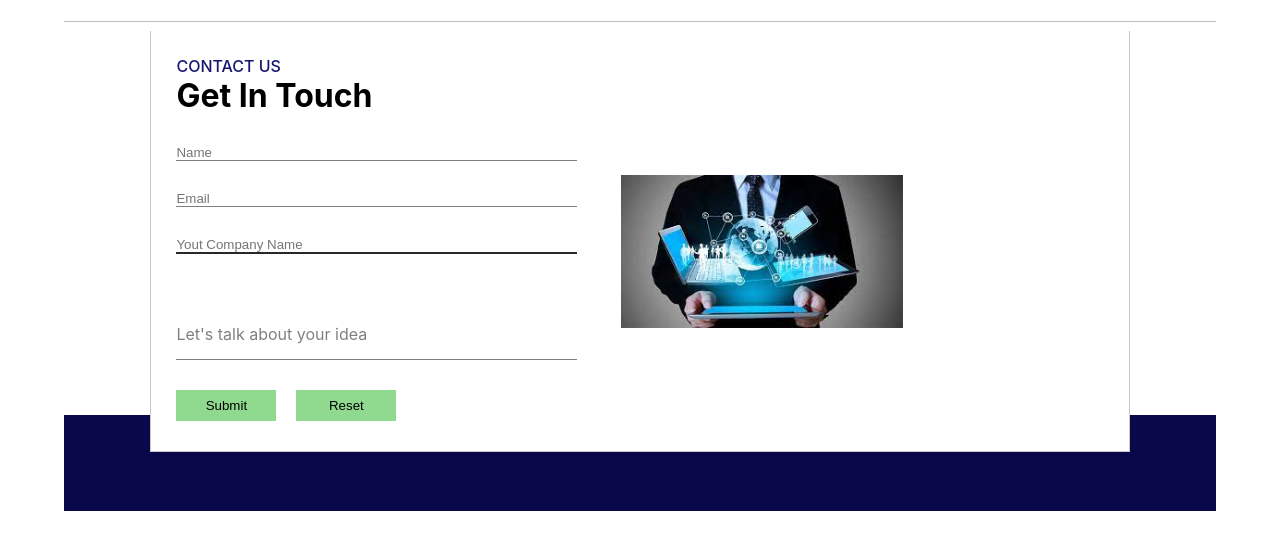
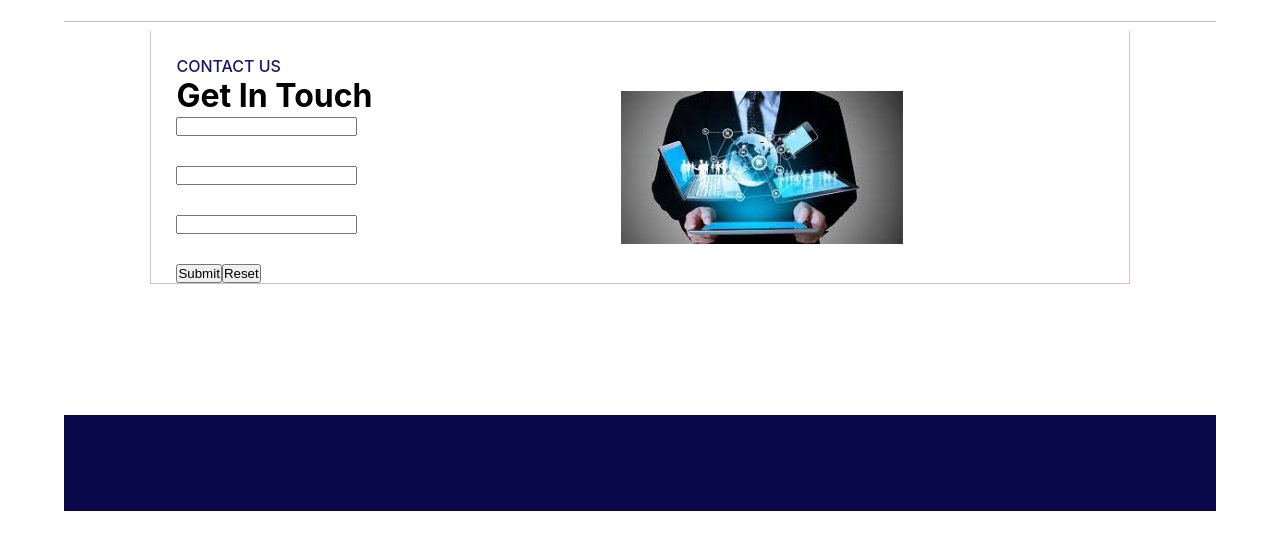
Before and after one commit to Sgalstyan06/form_submit_with_full_validation, a React (Create React App) app: page / in a window 1280 px wide. Shown: the top 550 px of the page. Built offline with nearby package versions, Linux system fonts and the light colour scheme.

Commit message:
change form by hook useForm with full validation

```diff
--- a/package.json
+++ b/package.json
@@ -8,6 +8,7 @@
     "@testing-library/user-event": "^13.5.0",
     "react": "^18.1.0",
     "react-dom": "^18.1.0",
+    "react-hook-form": "^7.31.3",
     "react-scripts": "5.0.1",
     "web-vitals": "^2.1.4"
   },
--- a/src/components/form.js
+++ b/src/components/form.js
@@ -6,98 +6,87 @@ import {
   isValidEmail,
   isValidURL,
 } from "../validation/validation";
+import { useForm } from "react-hook-form";
 
 export default function Form({ onAdd }) {
-  const [name, setName] = useState("");
-  const [email, setEmail] = useState("");
-  const [url, setUrl] = useState("");
   const [listItem, setListItem] = useState(
     getStore() && getStore().length > 0 ? getStore() : []
   );
 
+  const {
+    register,
+    formState: { errors },
+    handleSubmit,
+    reset,
+  } = useForm();
+
   useEffect(() => {
     if (listItem && listItem.length > 0) {
+      console.log("test onAdd");
       setStore(listItem);
     }
     onAdd(listItem);
     // console.log("listItem", listItem);
   }, [listItem]);
 
+  const onSubmit = (data) => {
+    console.log(data);
+    setListItem([...listItem, data]);
+
+    reset();
+  };
   return (
     <div>
-      <form
-        onSubmit={(e) => {
-          e.preventDefault();
-          console.log("name", isValidName(name));
-          console.log("email", isValidEmail(email));
-          console.log("url", isValidURL(url));
-          if (isValidName(name) !== false && isValidEmail(email) !== null) {
-            if (url === "") {
-              setListItem([
-                ...listItem,
-                { name, email, url: url ? url : "no url" },
-              ]);
-              setName("");
-              setEmail("");
-              setUrl("");
-            } else if (isValidURL(url) !== false) {
-              setListItem([
-                ...listItem,
-                { name, email, url: url ? url : "no url" },
-              ]);
-              setName("");
-              setEmail("");
-              setUrl("");
-            }
-          }
-          console.log("listItem", listItem);
-        }}
-      >
-        <input
-          className="form-input"
-          type="text"
-          placeholder="Name"
-          value={name}
-          onChange={(e) => setName(e.target.value)}
-          required
-        />
-
+      <form onSubmit={handleSubmit(onSubmit)}>
         <div>
           <input
-            className="form-input"
-            type="email"
-            placeholder="Email"
-            value={email}
-            onChange={(e) => setEmail(e.target.value)}
-            required
+            type="text"
+            {...register("name", {
+              required: "this field is required",
+              pattern: {
+                value: /^[a-zA-Z ]{2,30}$/,
+                message: "Please write letters ",
+              },
+            })}
           />
         </div>
-
+        <div style={{ height: 28 }}>
+          {errors?.name && <p>{errors?.name?.message}</p>}
+        </div>
         <input
-          className="Your-Company-input"
+          type="email"
+          {...register("email", {
+            required: "this field is required",
+            pattern: {
+              value:
+                /^(([^<>()[\]\\.,;:\s@"]+(\.[^<>()[\]\\.,;:\s@"]+)*)|(".+"))@((\[[0-9]{1,3}\.[0-9]{1,3}\.[0-9]{1,3}\.[0-9]{1,3}\])|(([a-zA-Z\-0-9]+\.)+[a-zA-Z]{2,}))$/,
+              message: "Please write correct email",
+            },
+          })}
+        />
+        <div style={{ height: 28 }}>{errors?.email?.message}</div>
+        <div>
+          <input
             type="url"
-          placeholder="Yout Company Name"
-          value={url}
-          onChange={(e) => setUrl(e.target.value)}
+            {...register("url", {
+              pattern: {
+                value:
+                  /(http(s)?:\/\/.)?(www\.)?[-a-zA-Z0-9@:%.\+~#=]{2,256}\.[a-z]{2,6}\b([-a-zA-Z0-9@:%\+.~#?&//=]*)/g,
+                message: "Please write correct url",
+              },
+            })}
           />
-        <div className="deferrence">
-          <div className="lets-talk">Let's talk about your idea</div>
-          <div className="buttons-block">
-
-            <button className="submit button">Submit</button>
+        </div>
+        <div style={{ height: 28 }}>{errors?.url?.message}</div>
+        <input type="submit" />
         <input
           type="reset"
-              className="reset button"
+          // className="reset button"
           onClick={() => {
             removeClearStore();
             setListItem([]);
-                setName("");
-                setEmail("");
-                setUrl("");
           }}
         />
-          </div>
-        </div>
       </form>
     </div>
   );
--- a/src/components/listItem.js
+++ b/src/components/listItem.js
@@ -7,11 +7,14 @@ import image from "../img/image.jpg";
 export default function ListItem() {
   const [renderItem, setRenderItem] = useState([]);
 
-  useEffect(() => {
-    if (getStore() && getStore().length > 0) {
-      setRenderItem(getStore());
-    }
-  }, []);
+  // useEffect(() => {
+  //   if (getStore() && getStore().length > 0) {
+  //     setRenderItem(getStore());
+  //   }
+  // }, []);
+
+
+ console.log("renderItem", renderItem);
 
   return (
     <div className="main">
@@ -21,8 +24,10 @@ export default function ListItem() {
           <h1>Get In Touch</h1>
           <Form
             onAdd={(list) => {
+
               setRenderItem([...list]);
             }}
+
           />
         </div>
         <div className="image">
@@ -33,6 +38,7 @@ export default function ListItem() {
       {renderItem &&
         renderItem.length > 0 &&
         renderItem.map((item, index) => {
+
           return (
             <Item
               key={index}
```
Also changed, not shown: 1 other file (tests, documents, lock files or other folders). Lines whose indentation alone changed are shown as unchanged.
